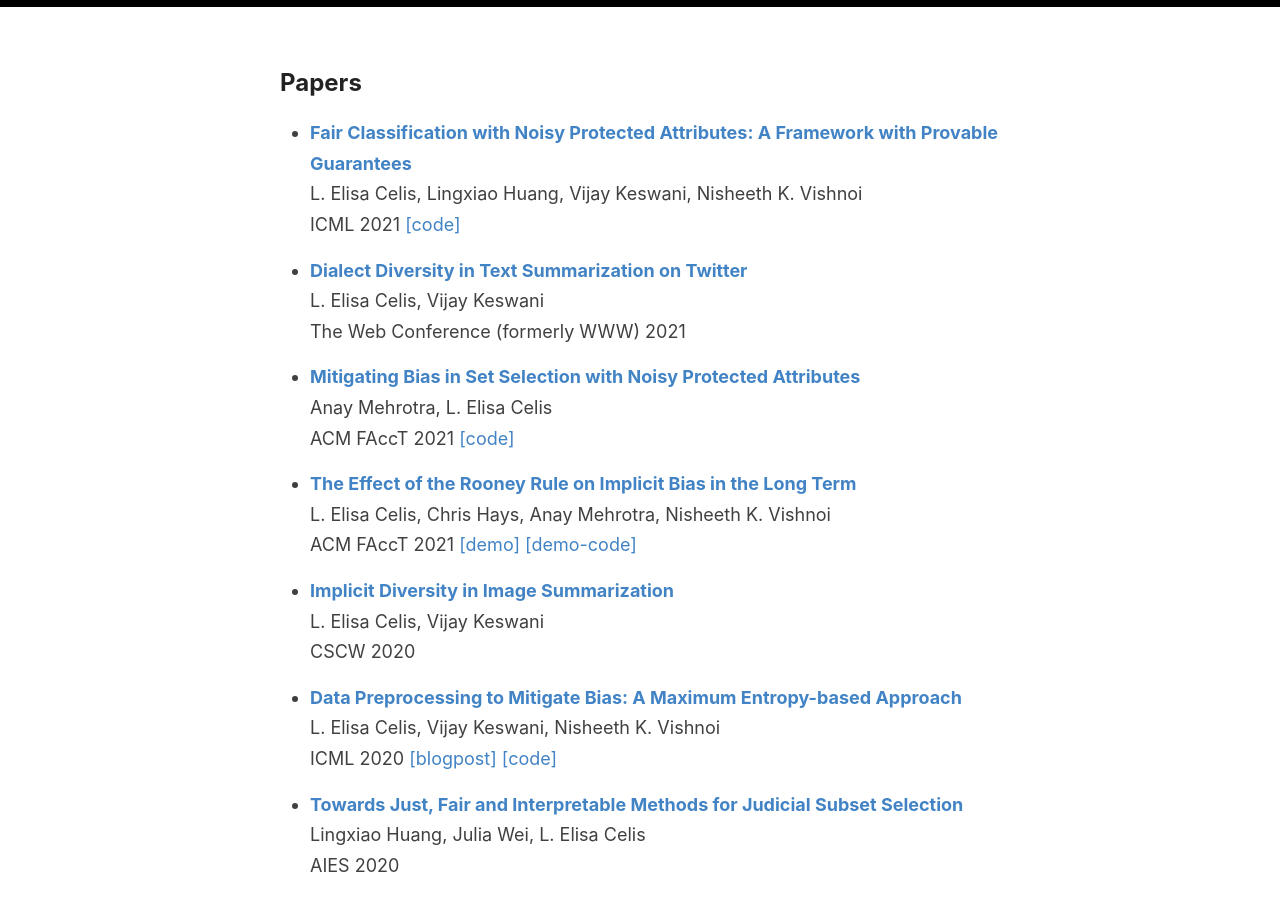
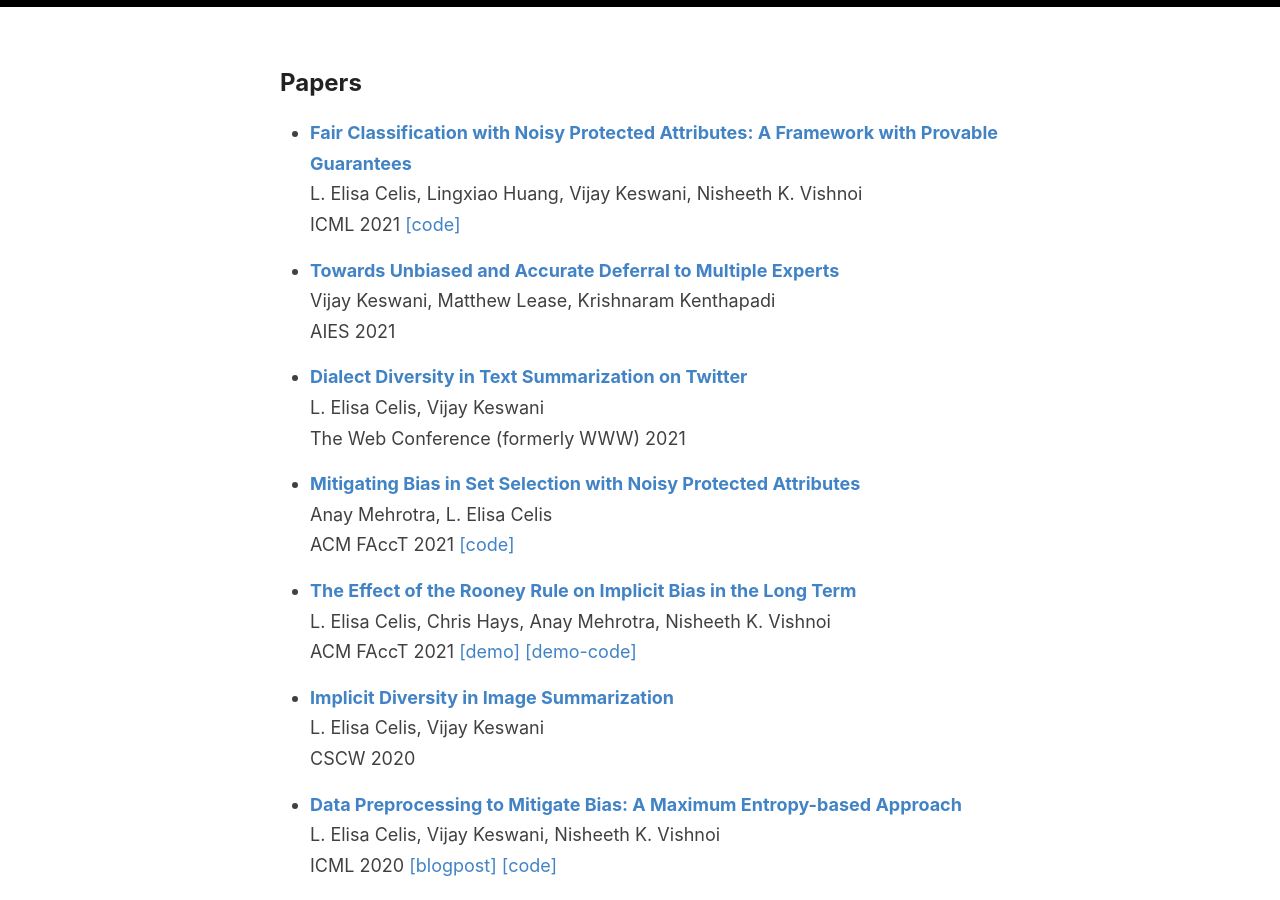
Before and after one commit to controlling-bias/controlling-bias.github.io, a Jekyll site: the page built from _posts/2020-07-23-papers.md, in a window 1280 px wide and 900 px high, scrolled down 1441 px. Built offline with Jekyll 4.4.1, drawn with Linux system fonts in a browser that asks for light colours.

Commit message:
Update 2020-07-23-papers.md

```diff
--- a/_posts/2020-07-23-papers.md
+++ b/_posts/2020-07-23-papers.md
@@ -5,6 +5,10 @@ layout: default
 *	[<b>Fair Classification with Noisy Protected Attributes: A Framework with Provable Guarantees</b>](https://arxiv.org/abs/2006.04778)\\
 	L. Elisa Celis, Lingxiao Huang, Vijay Keswani, Nisheeth K. Vishnoi\\
 	ICML 2021 [[code]](https://github.com/vijaykeswani/Noisy-Fair-Classification)
+
+*	[<b>Towards Unbiased and Accurate Deferral to Multiple Experts</b>](http://arxiv.org/abs/2102.13004)\\
+	Vijay Keswani, Matthew Lease, Krishnaram Kenthapadi\\
+	AIES 2021
 
 *	[<b>Dialect Diversity in Text Summarization on Twitter</b>](https://arxiv.org/abs/2007.07860)\\
 	L. Elisa Celis, Vijay Keswani\\
```
